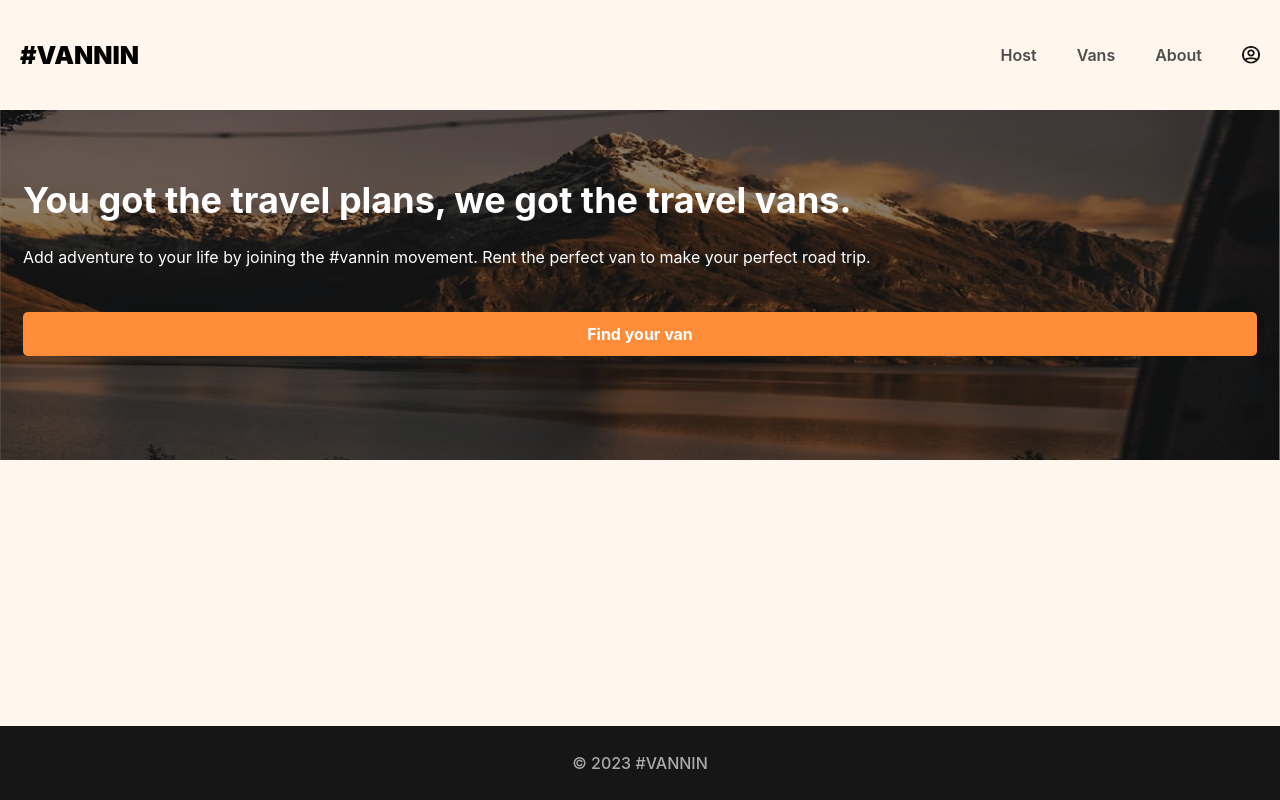
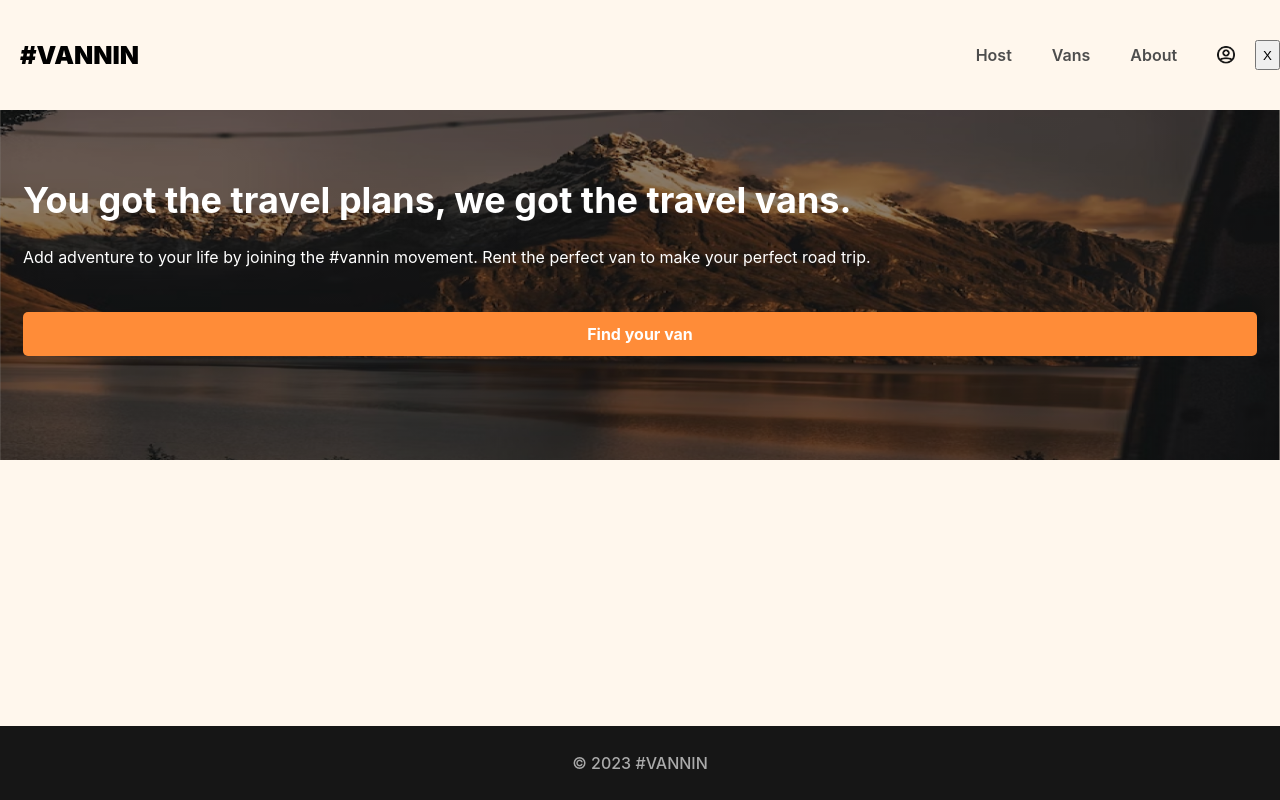
Before and after one commit to K4ATO/vannin, a React (Create React App) app: page / in a window 1280 px wide. Built offline with nearby package versions, Linux system fonts and the light colour scheme; what miragejs would draw is missing.

Commit message:
add fake logout button

```diff
--- a/src/Layout/Header.jsx
+++ b/src/Layout/Header.jsx
@@ -2,6 +2,9 @@ import { Link, NavLink } from 'react-router-dom';
 import classes from '../index.module.css';
 import profileIcon from '../assets/images/avatar-icon.png';
 const Header = () => {
+    function fakeLogOut() {
+        localStorage.removeItem('loggedin');
+    }
     return (
         <header>
             <Link className={classes['site-logo']} to='/'>
@@ -35,6 +38,7 @@ const Header = () => {
                 <Link to='login' className={classes['login-link']}>
                     <img src={profileIcon} className={classes['login-icon']} />
                 </Link>
+                <button onClick={fakeLogOut}>X</button>
             </nav>
         </header>
     );
```
